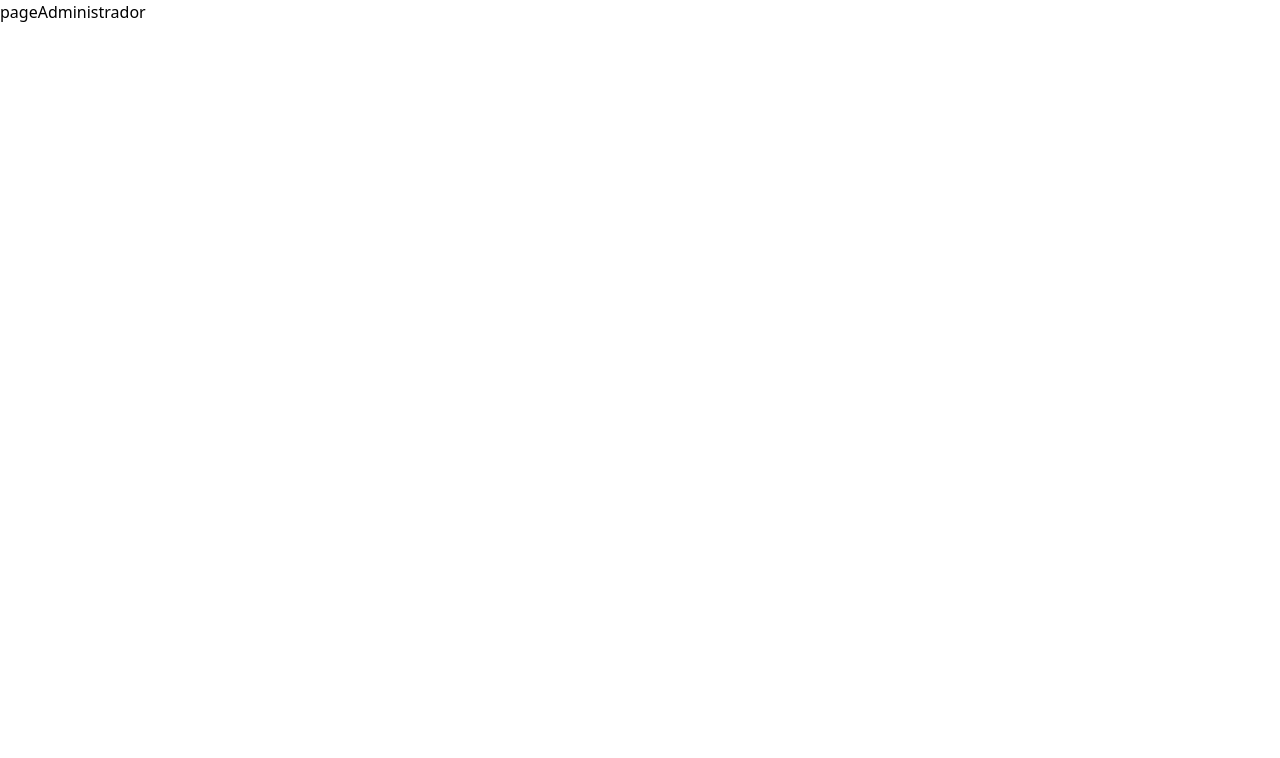
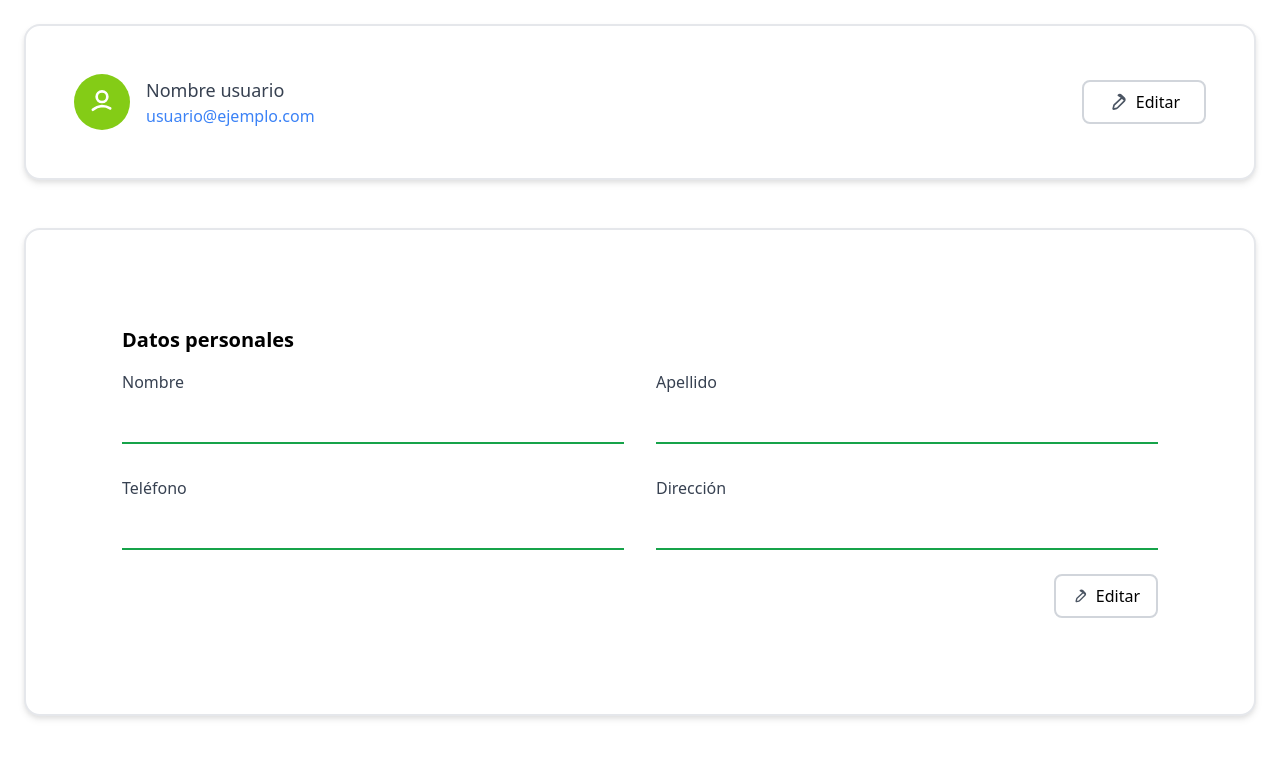
Before and after one commit to DanielSolarte23/frontend_Arog_v4, a Next.js app: page /secure/administrador in a window 1280 px wide. Shown: the top 758 px of the page. Built offline with nearby package versions, Linux system fonts and the light colour scheme.

Commit message:
Cambios-V1

```diff
--- /dev/null
+++ b/src/app/pages/_app.js
@@ -0,0 +1,4 @@
+import { config } from "@fortawesome/fontawesome-svg-core";
+import "@fortawesome/fontawesome-svg-core/styles.css";
+
+config.autoAddCss = false;
--- a/src/app/secure/administrador/page.jsx
+++ b/src/app/secure/administrador/page.jsx
@@ -1,9 +1,134 @@
-import React from 'react'
+import React from "react";
 
 function pageAdministrador() {
   return (
-    <div>pageAdministrador</div>
-  )
+    <>
+      <header className="backdrop-opacity-10 bg-white flex justify-between items-center drop-shadow-md border-2 border-gray-200 p-12 rounded-2xl m-6">
+        <div className="flex items-center space-x-4">
+          <div className="w-14 h-14 bg-lime-500 text-white flex items-center justify-center rounded-full">
+            <svg
+              className="w-8 h-8"
+              xmlns="http://www.w3.org/2000/svg"
+              fill="none"
+              viewBox="0 0 24 24"
+              stroke="currentColor"
+            >
+              <path
+                strokeLinecap="round"
+                strokeLinejoin="round"
+                strokeWidth={2}
+                d="M5.121 17.804A11.955 11.955 0 0112 15c2.27 0 4.384.635 6.121 1.804M12 12a4 4 0 100-8 4 4 0 000 8z"
+              />
+            </svg>
+          </div>
+
+          <div className="text-gray-700">
+            <p className="font-medium text-lg">Nombre usuario</p>
+            <a
+              href="mailto:usuario@ejemplo.com"
+              className="text-blue-500 hover:underline"
+            >
+              usuario@ejemplo.com
+            </a>
+          </div>
+        </div>
+
+        <button className="border-2 border-gray-300 px-6 py-2 rounded-lg flex items-center hover:bg-gray-100">
+          <svg
+            className="w-5 h-5 text-gray-600 mr-2"
+            xmlns="http://www.w3.org/2000/svg"
+            fill="none"
+            viewBox="0 0 24 24"
+            stroke="currentColor"
+          >
+            <path
+              strokeLinecap="round"
+              strokeLinejoin="round"
+              strokeWidth={2}
+              d="M15.232 5.232l3.536 3.536m-2-2L7.5 15.5a1.5 1.5 0 00-.4.8l-.9 3.6a.5.5 0 00.6.6l3.6-.9a1.5 1.5 0 00.8-.4l8.268-8.268a2.5 2.5 0 000-3.536l-3.536-3.536a2.5 2.5 0 00-3.536 0z"
+            />
+          </svg>
+          Editar
+        </button>
+      </header>
+
+      <header className="bg-white drop-shadow-md mt-12 p-14 m-6 border-2 border-gray-200 rounded-2xl">
+        <form className="p-10">
+          <h2 className="text-xl font-semibold mb-4">Datos personales</h2>
+
+          <div className="grid grid-cols-2 gap-8">
+            <div className="relative z-0 w-full group">
+              <label htmlFor="nombre" className="block text-gray-700">
+                Nombre
+              </label>
+              <br />
+              <input
+                type="text"
+                id="nombre"
+                className="border-0 border-b-2 border-green-600 w-full focus:outline-none focus:ring-0"
+              />
+            </div>
+
+            <div className="relative z-0 w-full group">
+              <label htmlFor="apellido" className="block text-gray-700">
+                Apellido
+              </label>
+              <br />
+              <input
+                type="text"
+                id="apellido"
+                className="border-0 border-b-2 border-green-600 w-full focus:outline-none focus:ring-0"
+              />
+            </div>
+
+            <div className="relative z-0 w-full group">
+              <label htmlFor="telefono" className="block text-gray-700">
+                Teléfono
+              </label>
+              <br />
+              <input
+                type="text"
+                id="telefono"
+                className="border-0 border-b-2 border-green-600 w-full focus:outline-none focus:ring-0"
+              />
+            </div>
+
+            <div className="relative z-0 w-full group">
+              <label htmlFor="direccion" className="block text-gray-700">
+                Dirección
+              </label>
+              <br />
+              <input
+                type="text"
+                id="direccion"
+                className="border-0 border-b-2 border-green-600 w-full focus:outline-none focus:ring-0"
+              />
+            </div>
+          </div>
+
+          <div className="flex justify-end mt-6">
+            <button className="border-2 border-gray-300 px-4 py-2 rounded-lg flex items-center gap-2">
+              <svg
+                className="w-4 h-4 text-gray-600"
+                xmlns="http://www.w3.org/2000/svg"
+                fill="none"
+                viewBox="0 0 24 24"
+                stroke="currentColor"
+              >
+                <path
+                  strokeLinecap="round"
+                  strokeLinejoin="round"
+                  strokeWidth={2}
+                  d="M15.232 5.232l3.536 3.536m-2-2L7.5 15.5a1.5 1.5 0 00-.4.8l-.9 3.6a.5.5 0 00.6.6l3.6-.9a1.5 1.5 0 00.8-.4l8.268-8.268a2.5 2.5 0 000-3.536l-3.536-3.536a2.5 2.5 0 00-3.536 0z"
+                />
+              </svg>
+              Editar
+            </button>
+          </div>
+        </form>
+      </header>
+    </>
+  );
 }
 
-export default pageAdministrador
+export default pageAdministrador;
```
Also changed, not shown: package.json (+10 -5 lines), src/app/layout.jsx (+1 -6 lines), 1 other file (tests, documents, lock files or other folders).
